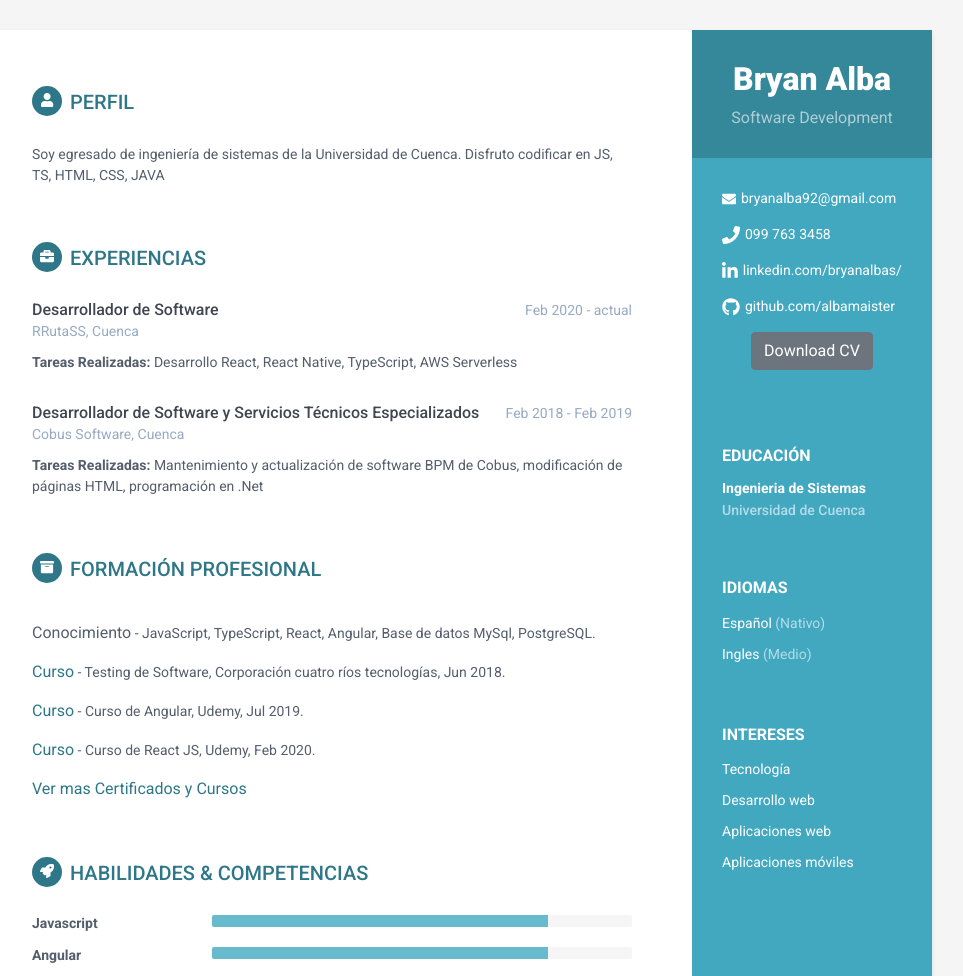
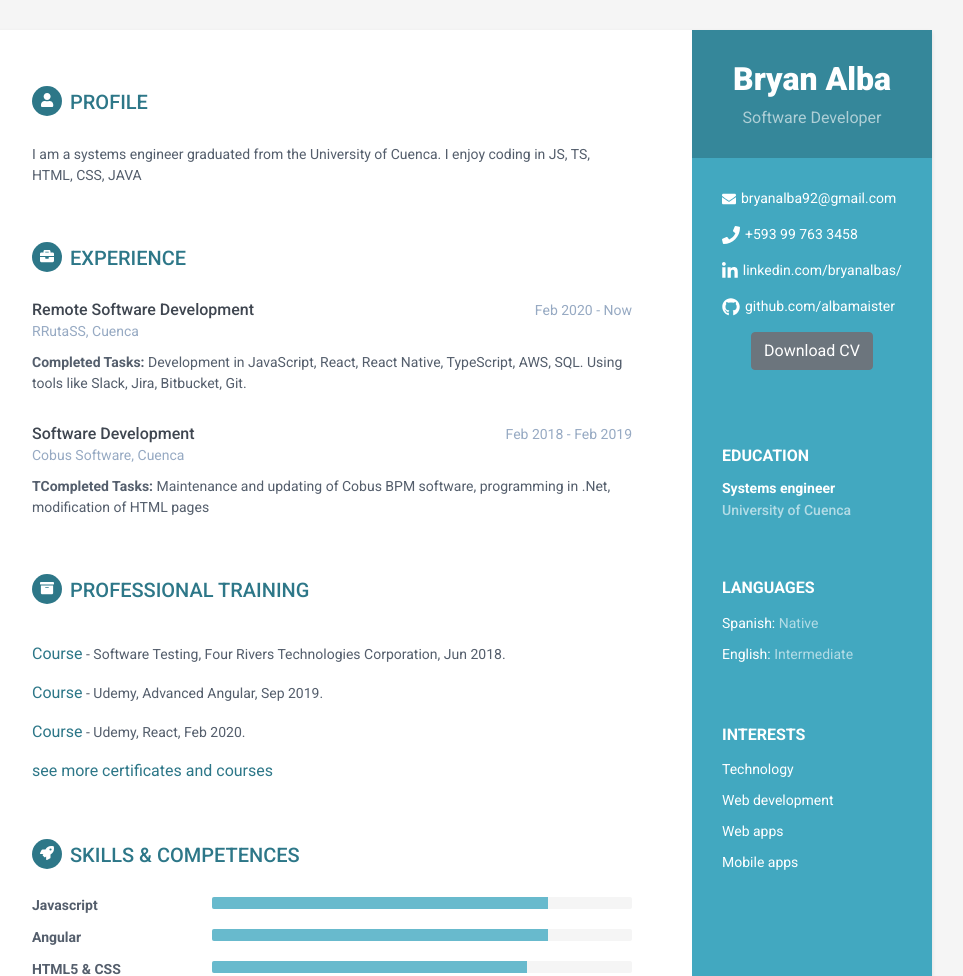
Before and after one commit to albamaister/curriculum, a plain HTML site: page index.html in a window 1280 px wide. Shown: the top 976 px of the page, without its empty margins (188-1151 px from the left). Drawn offline with Linux system fonts and the light colour scheme.

Commit message:
version english

```diff
--- a/index.html
+++ b/index.html
@@ -23,13 +23,13 @@
         <div class="sidebar-wrapper">
             <div class="profile-container">
                 <h1 class="name">Bryan Alba</h1>
-                <h3 class="tagline">Software Development</h3>
+                <h3 class="tagline">Software Developer</h3>
             </div><!--//profile-container-->
 
             <div class="contact-container container-block">
                 <ul class="list-unstyled contact-list">
                     <li class="email"><i class="fas fa-envelope"></i><a href="mailto: yourname@email.com">bryanalba92@gmail.com</a></li>
-                    <li class="phone"><i class="fas fa-phone"></i><a href="tel:0123 456 789">099 763 3458</a></li>
+                    <li class="phone"><i class="fas fa-phone"></i><a href="tel:0123 456 789">+593 99 763 3458</a></li>
 <!--                     <li class="website"><i class="fas fa-globe"></i><a href="https://themes.3rdwavemedia.com/bootstrap-templates/resume/orbit-free-resume-cv-bootstrap-theme-for-developers/" target="_blank">portfoliosite.com</a></li> -->
                     <li class="linkedin"><i class="fab fa-linkedin-in"></i><a href="https://www.linkedin.com/in/bryanalbas/" target="_blank">linkedin.com/bryanalbas/</a></li>
                     <li class="github"><i class="fab fa-github"></i><a href="https://github.com/albamaister" target="_blank">github.com/albamaister</a></li>
@@ -43,29 +43,29 @@
             </div><!--//contact-container-->
 
             <div class="education-container container-block">
-                <h2 class="container-block-title">Educación</h2>
+                <h2 class="container-block-title">Education</h2>
                 <div class="item">
-                    <h4 class="degree">Ingenieria de Sistemas</h4>
-                    <h5 class="meta">Universidad de Cuenca</h5>
+                    <h4 class="degree">Systems engineer</h4>
+                    <h5 class="meta">University of Cuenca</h5>
                     <!-- <div class="time">2011 - 2012</div> -->
                 </div><!--//item-->
             </div><!--//education-container-->
 
             <div class="languages-container container-block">
-                <h2 class="container-block-title">Idiomas</h2>
+                <h2 class="container-block-title">Languages</h2>
                 <ul class="list-unstyled interests-list">
-                    <li>Español <span class="lang-desc">(Nativo)</span></li>
-                    <li>Ingles <span class="lang-desc">(Medio)</span></li>
+                    <li>Spanish: <span class="lang-desc">Native</span></li>
+                    <li>English: <span class="lang-desc">Intermediate</span></li>
                 </ul>
             </div><!--//interests-->
 
             <div class="interests-container container-block">
-                <h2 class="container-block-title">Intereses</h2>
+                <h2 class="container-block-title">Interests</h2>
                 <ul class="list-unstyled interests-list">
-                    <li>Tecnología</li>
-                    <li>Desarrollo web</li>
-                    <li>Aplicaciones web</li>
-                    <li>Aplicaciones móviles</li>
+                    <li>Technology</li>
+                    <li>Web development</li>
+                    <li>Web apps</li>
+                    <li>Mobile apps</li>
                 </ul>
             </div><!--//interests-->
 
@@ -74,38 +74,38 @@
         <div class="main-wrapper">
 
             <section class="section summary-section">
-                <h2 class="section-title"><span class="icon-holder"><i class="fas fa-user"></i></span>Perfil</h2>
+                <h2 class="section-title"><span class="icon-holder"><i class="fas fa-user"></i></span>Profile</h2>
                 <div class="summary">
-                    <p>Soy egresado de ingeniería de sistemas de la Universidad de Cuenca. Disfruto codificar en JS, TS, HTML, CSS, JAVA</p>
+                    <p>I am a systems engineer graduated from the University of Cuenca. I enjoy coding in JS, TS, HTML, CSS, JAVA</p>
                 </div><!--//summary-->
             </section><!--//section-->
 
             <section class="section experiences-section">
-                <h2 class="section-title"><span class="icon-holder"><i class="fas fa-briefcase"></i></span>Experiencias</h2>
+                <h2 class="section-title"><span class="icon-holder"><i class="fas fa-briefcase"></i></span>Experience</h2>
 
                 <div class="item">
                     <div class="meta">
                         <div class="upper-row">
-                            <h3 class="job-title">Desarrollador de Software</h3>
-                            <div class="time">Feb 2020 - actual</div>
+                            <h3 class="job-title">Remote Software Development</h3>
+                            <div class="time">Feb 2020 - Now</div>
                         </div><!--//upper-row-->
                         <div class="company">RRutaSS, Cuenca</div>
                     </div><!--//meta-->
                     <div class="details">
-                        <p><b> Tareas Realizadas:</b> Desarrollo React, React Native, TypeScript, AWS Serverless</p>
+                        <p><b> Completed Tasks:</b> Development in JavaScript, React, React Native, TypeScript, AWS, SQL. Using tools like Slack, Jira, Bitbucket, Git.</p>
 
                     </div><!--//details-->
                 </div><!--//item-->
 				<div class="item">
                     <div class="meta">
                         <div class="upper-row">
-                            <h3 class="job-title">Desarrollador de Software y Servicios Técnicos Especializados</h3>
+                            <h3 class="job-title">Software Development</h3>
                             <div class="time">Feb 2018 - Feb 2019</div>
                         </div><!--//upper-row-->
                         <div class="company">Cobus Software, Cuenca</div>
                     </div><!--//meta-->
                     <div class="details">
-                        <p><b> Tareas Realizadas:</b> Mantenimiento y actualización de software BPM de Cobus, modificación de páginas HTML, programación en .Net</p>
+                        <p><b> TCompleted Tasks:</b> Maintenance and updating of Cobus BPM software, programming in .Net, modification of HTML pages</p>
 
                     </div><!--//details-->
                 </div><!--//item-->
@@ -116,31 +116,27 @@
             </section><!--//section-->
 
             <section class="section projects-section">
-                <h2 class="section-title"><span class="icon-holder"><i class="fas fa-archive"></i></span>Formación profesional</h2>
+                <h2 class="section-title"><span class="icon-holder"><i class="fas fa-archive"></i></span>Professional training</h2>
                 <div class="intro">
                     <!-- <p>You can list your side projects or open source libraries in this section. Lorem ipsum dolor sit amet, consectetur adipiscing elit. Vestibulum et ligula in nunc bibendum fringilla a eu lectus.</p> -->
                 </div><!--// href="#hook"intro-->
                 <div class="item">
-                    <span class="project-title"><a>Conocimiento</a></span> - <span class="project-tagline">JavaScript, TypeScript, React, Angular, Base de datos MySql, PostgreSQL.</span>
-
+                    <span class="project-title"><a href="https://drive.google.com/file/d/147G7TnLTPVhjR1N0aJ54Lp8DMQ63-lnJ/view?usp=sharing" target="_blank">Course</a></span> -
+                    <span class="project-tagline">Software Testing, Four Rivers Technologies Corporation, Jun 2018. </span>
                 </div><!--//item-->
                 <div class="item">
-                    <span class="project-title"><a href="https://drive.google.com/file/d/147G7TnLTPVhjR1N0aJ54Lp8DMQ63-lnJ/view?usp=sharing" target="_blank">Curso</a></span> -
-                    <span class="project-tagline">Testing de Software, Corporación cuatro ríos tecnologías, Jun 2018. </span>
+                    <span class="project-title"><a href="https://drive.google.com/file/d/1EuB1ftgss89RvWfcQYdOf3rmDuSy97m2/view?usp=sharing" target="_blank">Course</a></span> - <span class="project-tagline">Udemy, Advanced Angular, Sep 2019.</span>
                 </div><!--//item-->
                 <div class="item">
-                    <span class="project-title"><a href="https://drive.google.com/file/d/1EuB1ftgss89RvWfcQYdOf3rmDuSy97m2/view?usp=sharing" target="_blank">Curso</a></span> - <span class="project-tagline">Curso de Angular, Udemy, Jul 2019.</span>
+                    <span class="project-title"><a href=https://drive.google.com/file/d/1t92dDIi33IAz3MTZ5HaJuFbux20jOEVi/view?usp=sharing" target="_blank">Course</a></span> - <span class="project-tagline">Udemy, React, Feb 2020. </span>
                 </div><!--//item-->
                 <div class="item">
-                    <span class="project-title"><a href=https://drive.google.com/file/d/1t92dDIi33IAz3MTZ5HaJuFbux20jOEVi/view?usp=sharing" target="_blank">Curso</a></span> - <span class="project-tagline">Curso de React JS, Udemy, Feb 2020. </span>
-                </div><!--//item-->
-                <div class="item">
-                    <span class="project-title"><a href="https://drive.google.com/drive/folders/1nkfVQYzSevPulBiUCIQ5Q08YTqnmyBIn?usp=sharing" target="_blank">Ver mas Certificados y Cursos</a></span>
+                    <span class="project-title"><a href="https://drive.google.com/drive/folders/1nkfVQYzSevPulBiUCIQ5Q08YTqnmyBIn?usp=sharing" target="_blank">see more certificates and courses</a></span>
                 </div><!--//item-->
             </section><!--//section-->
 
             <section class="skills-section section">
-                <h2 class="section-title"><span class="icon-holder"><i class="fas fa-rocket"></i></span>Habilidades &amp; Competencias</h2>
+                <h2 class="section-title"><span class="icon-holder"><i class="fas fa-rocket"></i></span>Skills &amp; Competences</h2>
                 <div class="skillset">
                     <div class="item">
                         <h3 class="level-title">Javascript</h3>
```
